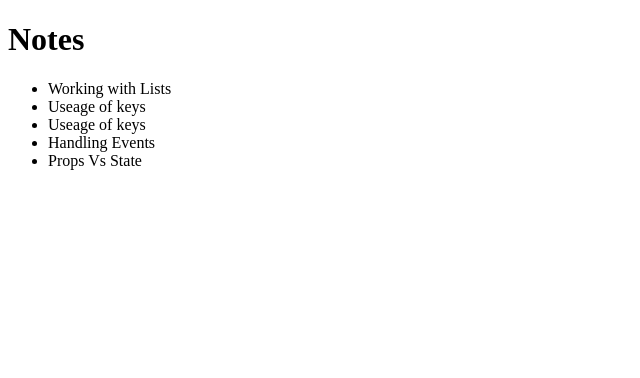
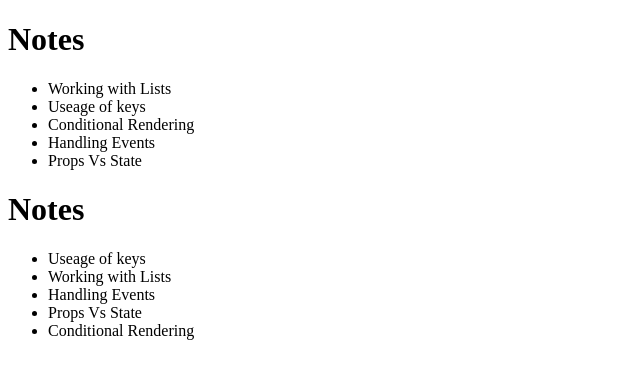
Before and after one commit to karthikeyan13762/reactapp, a React (Vite) app: page / in a window 1280 px wide. Shown: the top 378 px of the page, without its empty margins (0-640 px from the left). Built offline with nearby package versions, Linux system fonts and the light colour scheme.

Commit message:
moving note component to its own file

```diff
--- a/src/App.jsx
+++ b/src/App.jsx
@@ -1,5 +1,5 @@
-import React from 'react'
-
+import React from 'react';
+import Notes from './Components/Notes';
 function App({notes}) {
   // 1way console.log(props.notes);
   console.log(notes);
@@ -7,21 +7,19 @@ function App({notes}) {
     <div>
       <h1>Notes</h1>
       <ul>
-        <li>
-          {notes[0].content}
-        </li>
-        <li>
-        {notes[1].content}
-        </li>
-        <li>
-        {notes[1].content}
-        </li>
-        <li>
-        {notes[3].content}
-        </li>
-        <li>
-        {notes[4].content}
-        </li>
+        {notes.map(notes=>{
+          return (
+
+
+
+            <Notes key={notes.id} notes={notes}/>
+
+          )
+
+
+        }
+
+       )}
       </ul>
     </div>
   )
--- /dev/null
+++ b/src/Components/Notes.jsx
@@ -0,0 +1,9 @@
+import React from 'react'
+
+function Notes({notes}) {
+  return (
+   <li>{notes.content}</li>
+  )
+}
+
+export default Notes
--- a/src/main.jsx
+++ b/src/main.jsx
@@ -30,9 +30,41 @@ const notes=[
    important:false
 }
 ]
+const notes1=[
+
+   {
+      id:1,
+      content:" Useage of keys",
+      important:true
+   },
+   {
+      id:2,
+      content:"Working with Lists",
+      important:false
+   },
+   {
+      id:3,
+      content:"Handling Events ",
+      important:true
+   },
+   {
+      id:4,
+      content:"Props Vs State",
+      important:true
+   },
+   {
+      id:5,
+      content:"Conditional Rendering",
+      important:false
+   }
+   ]
+
 
 ReactDOM.createRoot(document.getElementById('root')).render(
+ <>
+  <App notes={notes}/>
+    <App notes={notes1}/>
+ </>
 
-   <App notes={notes}/>
 
 )
```
